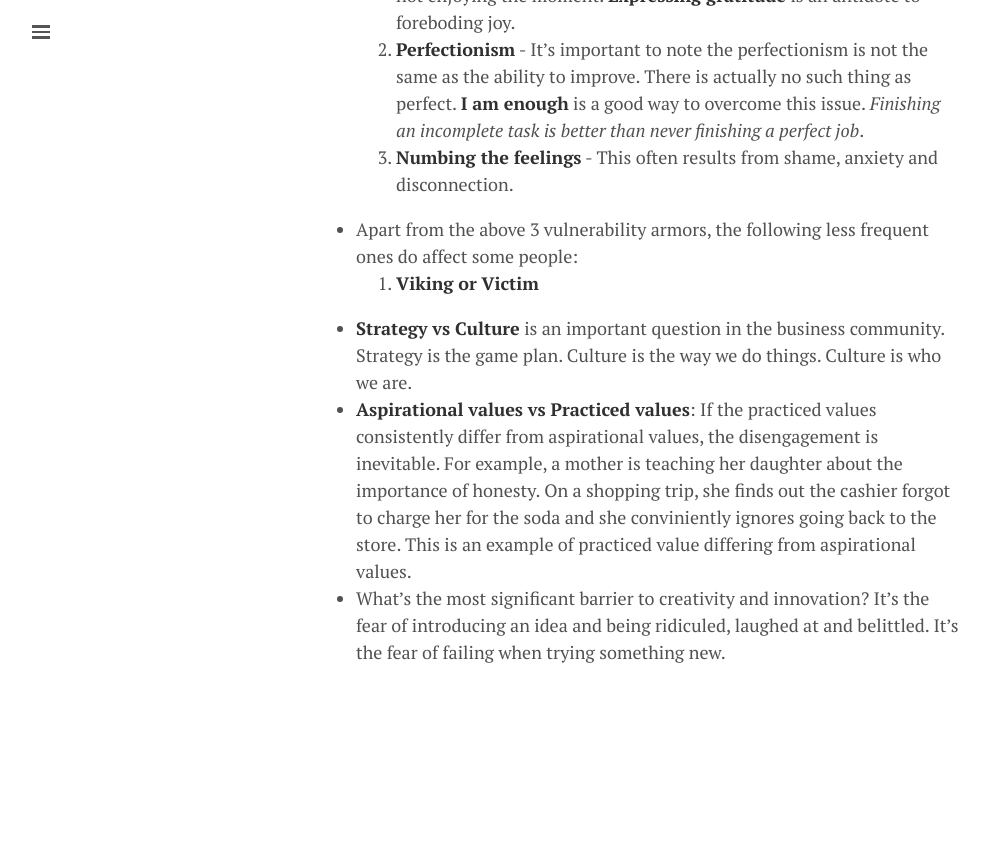
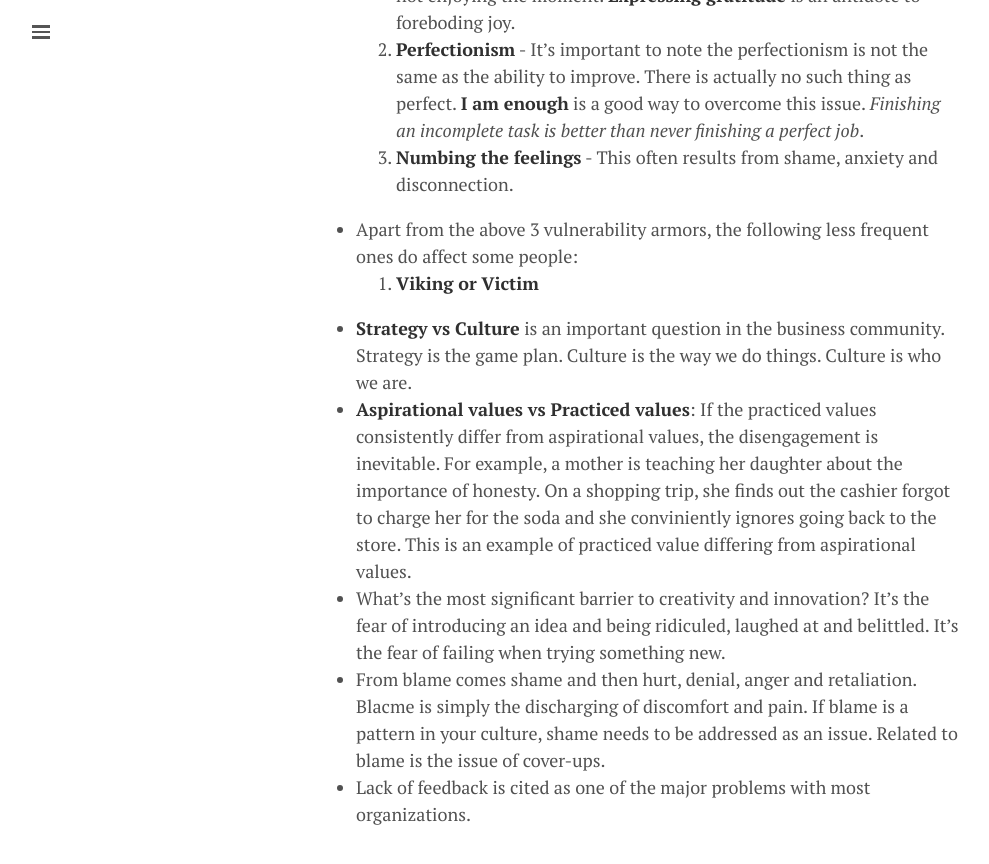
Before and after one commit to hardikp/hardikp.github.io, a Jekyll site: the page built from booknotes/daring_greatly.md, in a window 1280 px wide and 900 px high, scrolled down 1190 px. Shown: the top 864 px of the window, without its empty margins (0-989 px from the left). Built offline with Jekyll 4.4.1, drawn with Linux system fonts in a browser that asks for light colours; before the commit the page ends 1928 px from its top, so only the background shows below that.

Commit message:
Adding more notes

```diff
--- a/booknotes/daring_greatly.md
+++ b/booknotes/daring_greatly.md
@@ -27,3 +27,5 @@ I knew vulnerability was kinda useful when it came to taking huge risks in life
 * **Strategy vs Culture** is an important question in the business community. Strategy is the game plan. Culture is the way we do things. Culture is who we are.
 * **Aspirational values vs Practiced values**: If the practiced values consistently differ from aspirational values, the disengagement is inevitable. For example, a mother is teaching her daughter about the importance of honesty. On a shopping trip, she finds out the cashier forgot to charge her for the soda and she conviniently ignores going back to the store. This is an example of practiced value differing from aspirational values.
 * What's the most significant barrier to creativity and innovation? It's the fear of introducing an idea and being ridiculed, laughed at and belittled. It's the fear of failing when trying something new.
+* From blame comes shame and then hurt, denial, anger and retaliation. Blacme is simply the discharging of discomfort and pain. If blame is a pattern in your culture, shame needs to be addressed as an issue. Related to blame is the issue of cover-ups.
+* Lack of feedback is cited as one of the major problems with most organizations.
```
